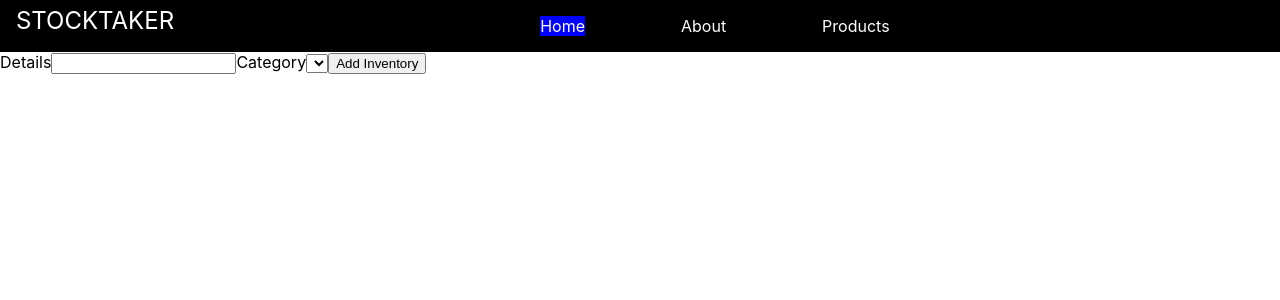
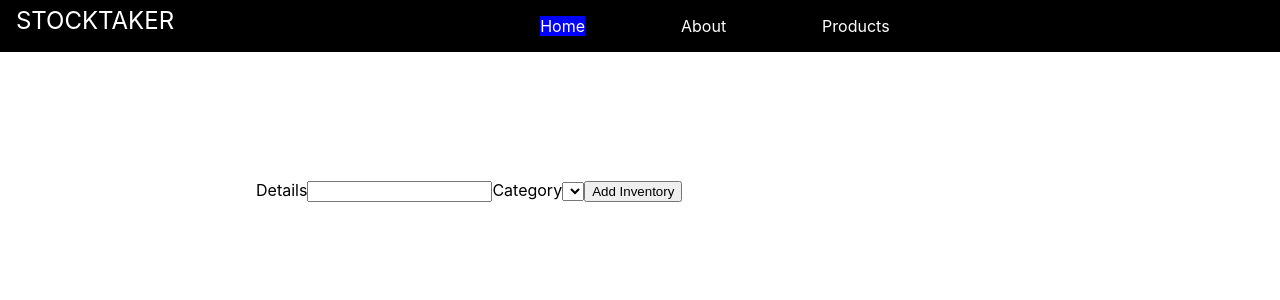
Before and after one commit to danmaraba/stocktaker, a React (Create React App) app: page /products in a window 1280 px wide. Shown: the top 300 px of the page. Built offline with nearby package versions, Linux system fonts and the light colour scheme; no server answers.

Commit message:
added padding and margin-left to the new-inventory-form

```diff
--- a/src/App.css
+++ b/src/App.css
@@ -41,7 +41,7 @@ body{
   background-color: red;
 }
 
-/* .new-inventory-form{
+.new-inventory-form{
   padding: 10%;
   margin-left: 10%;
-} */
+}
```
